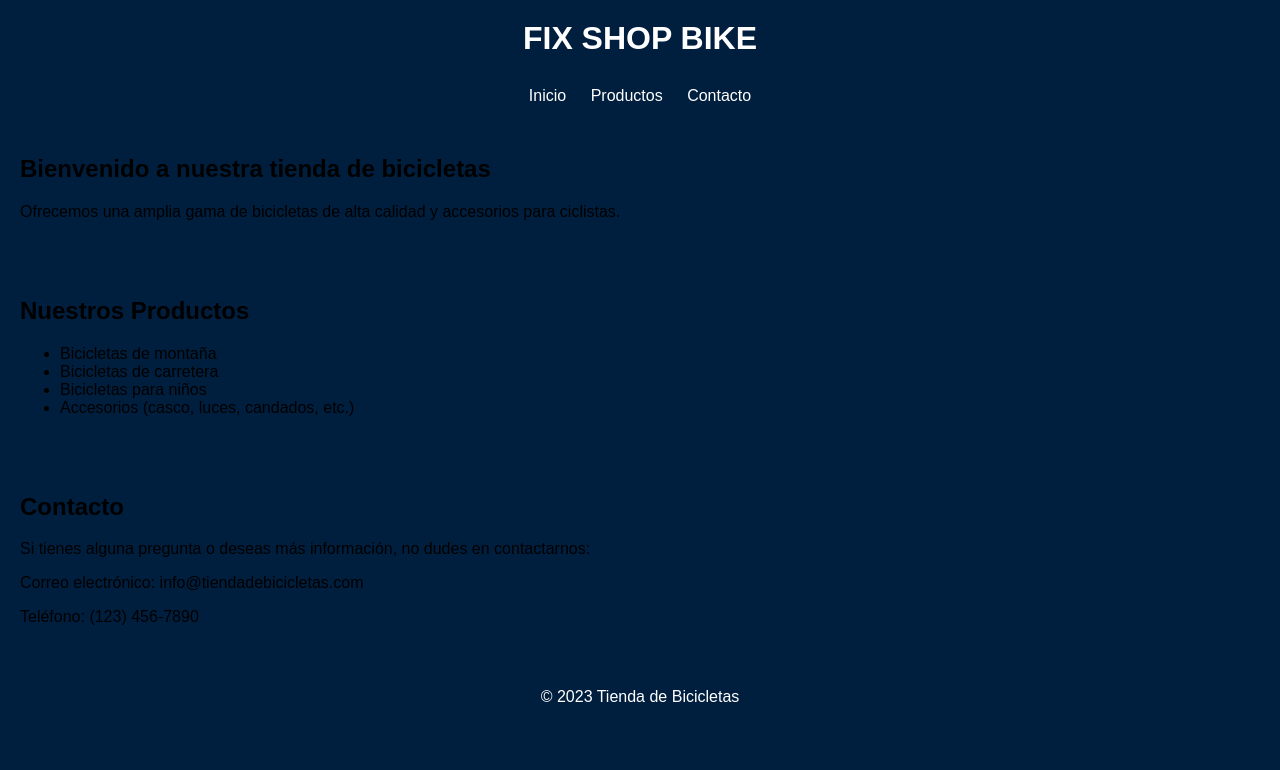
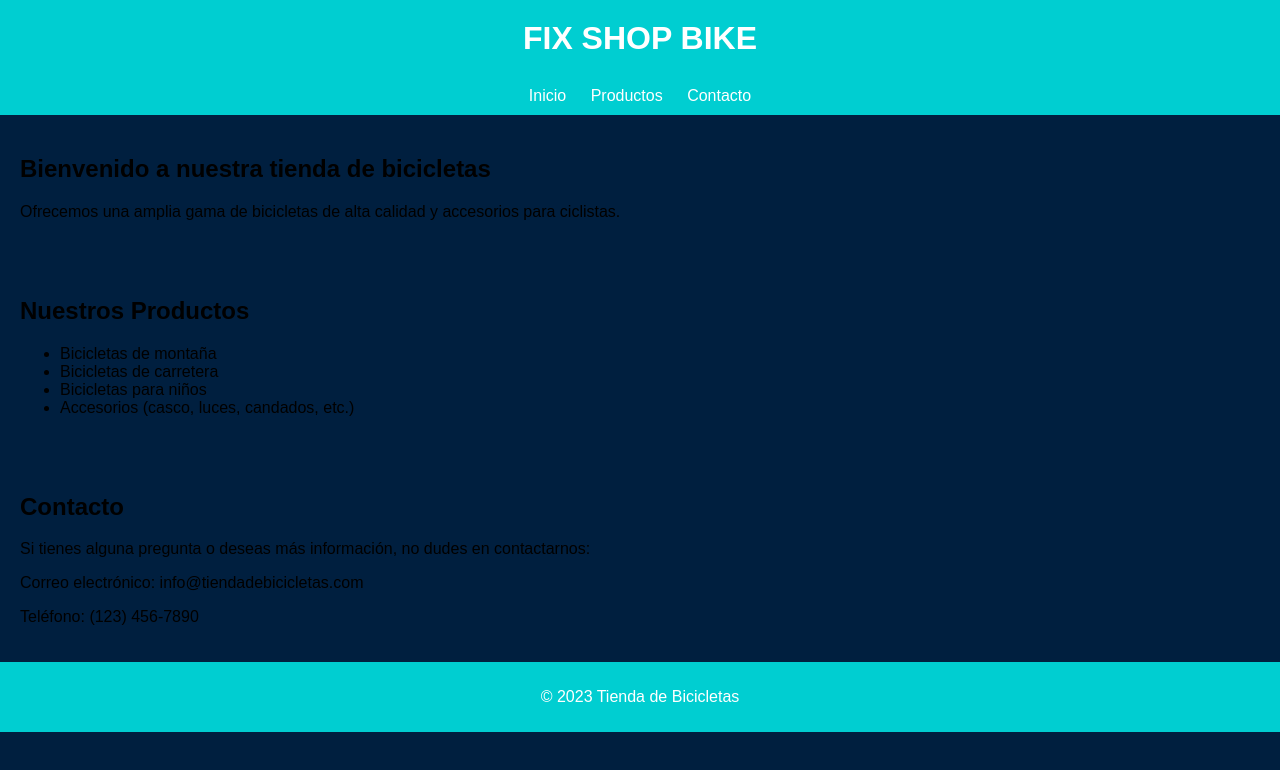
Before and after one commit to MPNPT/fixshopbike, a plain HTML site: page index.html in a window 1280 px wide. Drawn offline with Linux system fonts and the light colour scheme.

Commit message:
Update index.html

```diff
--- a/index.html
+++ b/index.html
@@ -13,7 +13,7 @@
         }
 
         header {
-            background-color: #001F3F;
+            background-color: #00CED1;
             color: #fff;
             padding: 20px;
             text-align: center;
@@ -24,7 +24,7 @@
         }
 
         nav {
-            background-color: #001F3F;
+            background-color: #00CED1;
             color: #fff;
             padding: 10px;
             text-align: center;
@@ -41,7 +41,7 @@
         }
 
         footer {
-            background-color: #001F3F;
+            background-color: #00CED1;
             color: #fff;
             padding: 10px;
             text-align: center;
```
